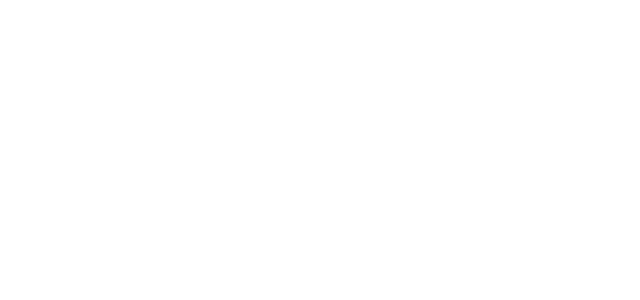
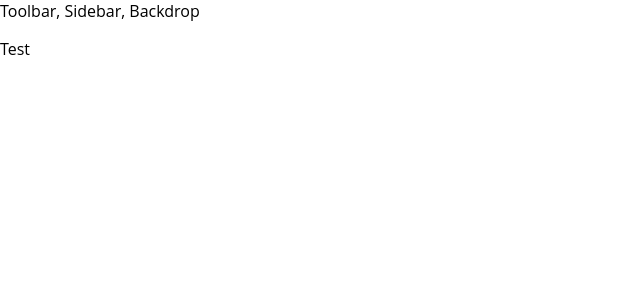
Before and after one commit to jorgeonidas/BurgerBuilderReact, a React (Create React App) app: page / in a window 1280 px wide. Shown: the top 300 px of the page, without its empty margins (0-640 px from the left). Built offline with nearby package versions, Linux system fonts and the light colour scheme.

Commit message:
layot component

```diff
--- a/src/App.js
+++ b/src/App.js
@@ -1,10 +1,13 @@
 import React, { Component } from 'react';
+import Layout from './components/Layout/Layout';
 
 class App extends Component {
   render() {
     return (
       <div>
-
+        <Layout>
+          <p>Test</p>
+        </Layout>
       </div>
     );
   }
--- /dev/null
+++ b/src/components/Layout/Layout.js
@@ -0,0 +1,18 @@
+import React from 'react';
+import Aux from '../../hoc/Auxiliary';//wrapper auxiliar
+
+//este va a ser el componente que encierra todo el cuerpo del app (wrapper)
+//usamos un high ordr component para tener varios elementos jsx sin requerir un padre
+//caso que queremos tener un elemento wrapper
+const lauyout = (props) =>(
+    <Aux>
+        <div>
+            Toolbar, Sidebar, Backdrop
+    </div>
+        <main>
+            {props.children}
+        </main>
+    </Aux>
+);
+
+export default lauyout;
--- /dev/null
+++ b/src/hoc/Auxiliary.js
@@ -0,0 +1,3 @@
+const auxiliary = (props) => props.children;
+
+export default auxiliary;
--- a/src/index.css
+++ b/src/index.css
@@ -1,5 +1,5 @@
 body {
   margin: 0;
   padding: 0;
-  font-family: sans-serif;
+  font-family: "Open Sans", sans-serif;
 }
```
